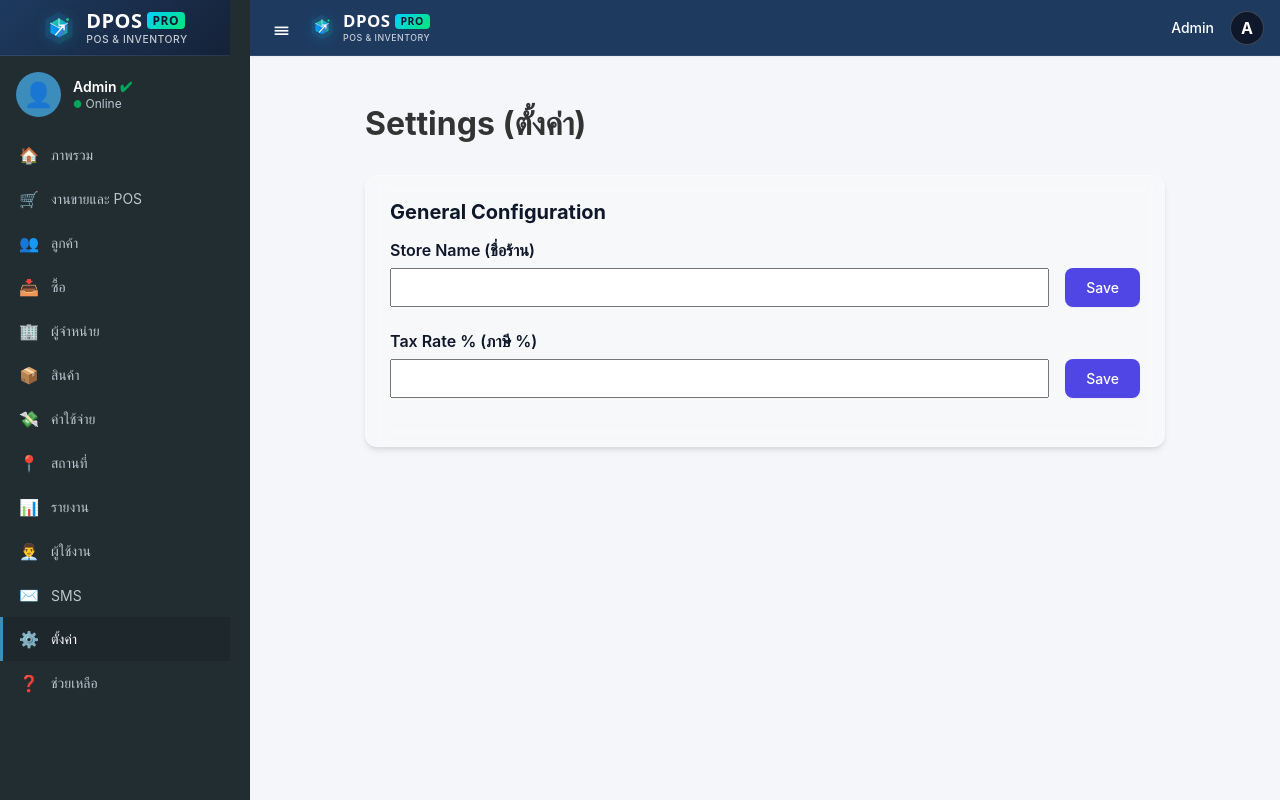
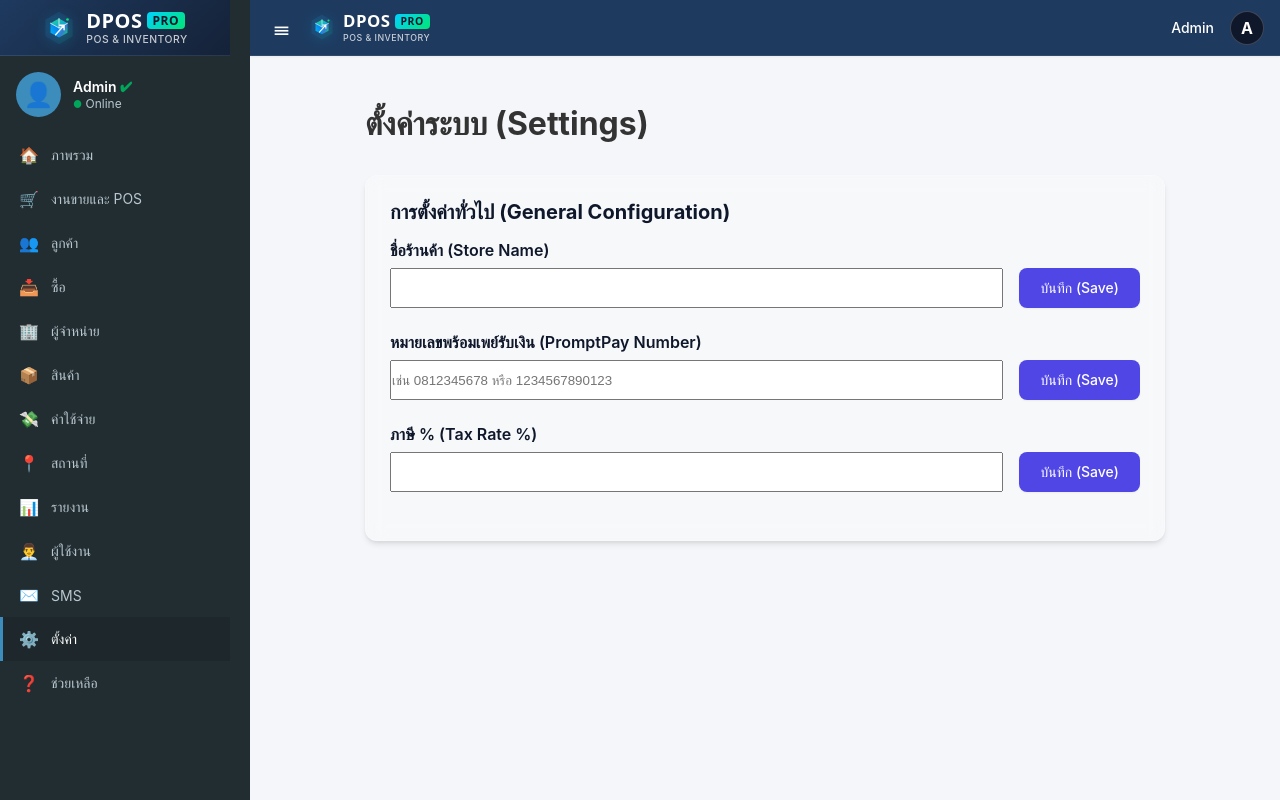
Before and after one commit to Lighting6647/inventory, a Next.js app: page /settings in a window 1280 px wide. Built offline with nearby package versions, Linux system fonts and the light colour scheme; no server answers; the database is empty.

Commit message:
Add feature to configure PromptPay number in Settings

```diff
--- a/src/app/settings/page.tsx
+++ b/src/app/settings/page.tsx
@@ -5,6 +5,7 @@ export default function SettingsPage() {
   const [settings, setSettings] = useState<{ [key: string]: string }>({});
   const [storeName, setStoreName] = useState('');
   const [taxRate, setTaxRate] = useState('');
+  const [promptPayNumber, setPromptPayNumber] = useState('');
 
   const fetchSettings = async () => {
     const res = await fetch('/api/settings');
@@ -14,6 +15,7 @@ export default function SettingsPage() {
     setSettings(map);
     setStoreName(map['STORE_NAME'] || '');
     setTaxRate(map['TAX_RATE'] || '');
+    setPromptPayNumber(map['PROMPTPAY_NUMBER'] || '');
   };
 
   useEffect(() => { fetchSettings(); }, []);
@@ -25,28 +27,36 @@ export default function SettingsPage() {
       body: JSON.stringify({ key, value })
     });
     fetchSettings();
-    alert('Setting saved!');
+    alert('บันทึกข้อมูลเรียบร้อยแล้ว (Setting saved!)');
   };
 
   return (
     <div style={{ maxWidth: '800px', margin: '0 auto', padding: '2rem 0' }}>
-      <h1 style={{ fontSize: '2rem', fontWeight: 700, marginBottom: '2rem' }}>Settings (ตั้งค่า)</h1>
+      <h1 style={{ fontSize: '2rem', fontWeight: 700, marginBottom: '2rem' }}>ตั้งค่าระบบ (Settings)</h1>
       <div className="card glass">
-        <h2 style={{ fontSize: '1.25rem', marginBottom: '1rem' }}>General Configuration</h2>
+        <h2 style={{ fontSize: '1.25rem', marginBottom: '1rem' }}>การตั้งค่าทั่วไป (General Configuration)</h2>
 
         <div style={{ marginBottom: '1.5rem' }}>
-          <label style={{ display: 'block', marginBottom: '0.5rem', fontWeight: 600 }}>Store Name (ชื่อร้าน)</label>
+          <label style={{ display: 'block', marginBottom: '0.5rem', fontWeight: 600 }}>ชื่อร้านค้า (Store Name)</label>
           <div style={{ display: 'flex', gap: '1rem' }}>
             <input className="input" style={{ flex: 1 }} value={storeName} onChange={e => setStoreName(e.target.value)} />
-            <button className="btn btn-primary" onClick={() => handleSave('STORE_NAME', storeName)}>Save</button>
+            <button className="btn btn-primary" onClick={() => handleSave('STORE_NAME', storeName)}>บันทึก (Save)</button>
           </div>
         </div>
 
         <div style={{ marginBottom: '1.5rem' }}>
-          <label style={{ display: 'block', marginBottom: '0.5rem', fontWeight: 600 }}>Tax Rate % (ภาษี %)</label>
+          <label style={{ display: 'block', marginBottom: '0.5rem', fontWeight: 600 }}>หมายเลขพร้อมเพย์รับเงิน (PromptPay Number)</label>
+          <div style={{ display: 'flex', gap: '1rem' }}>
+            <input className="input" style={{ flex: 1 }} placeholder="เช่น 0812345678 หรือ 1234567890123" value={promptPayNumber} onChange={e => setPromptPayNumber(e.target.value)} />
+            <button className="btn btn-primary" onClick={() => handleSave('PROMPTPAY_NUMBER', promptPayNumber)}>บันทึก (Save)</button>
+          </div>
+        </div>
+
+        <div style={{ marginBottom: '1.5rem' }}>
+          <label style={{ display: 'block', marginBottom: '0.5rem', fontWeight: 600 }}>ภาษี % (Tax Rate %)</label>
           <div style={{ display: 'flex', gap: '1rem' }}>
             <input className="input" style={{ flex: 1 }} type="number" value={taxRate} onChange={e => setTaxRate(e.target.value)} />
-            <button className="btn btn-primary" onClick={() => handleSave('TAX_RATE', taxRate)}>Save</button>
+            <button className="btn btn-primary" onClick={() => handleSave('TAX_RATE', taxRate)}>บันทึก (Save)</button>
           </div>
         </div>
 
```
Also changed, not shown: src/components/PromptPayModal.tsx (+13 -1 lines).
